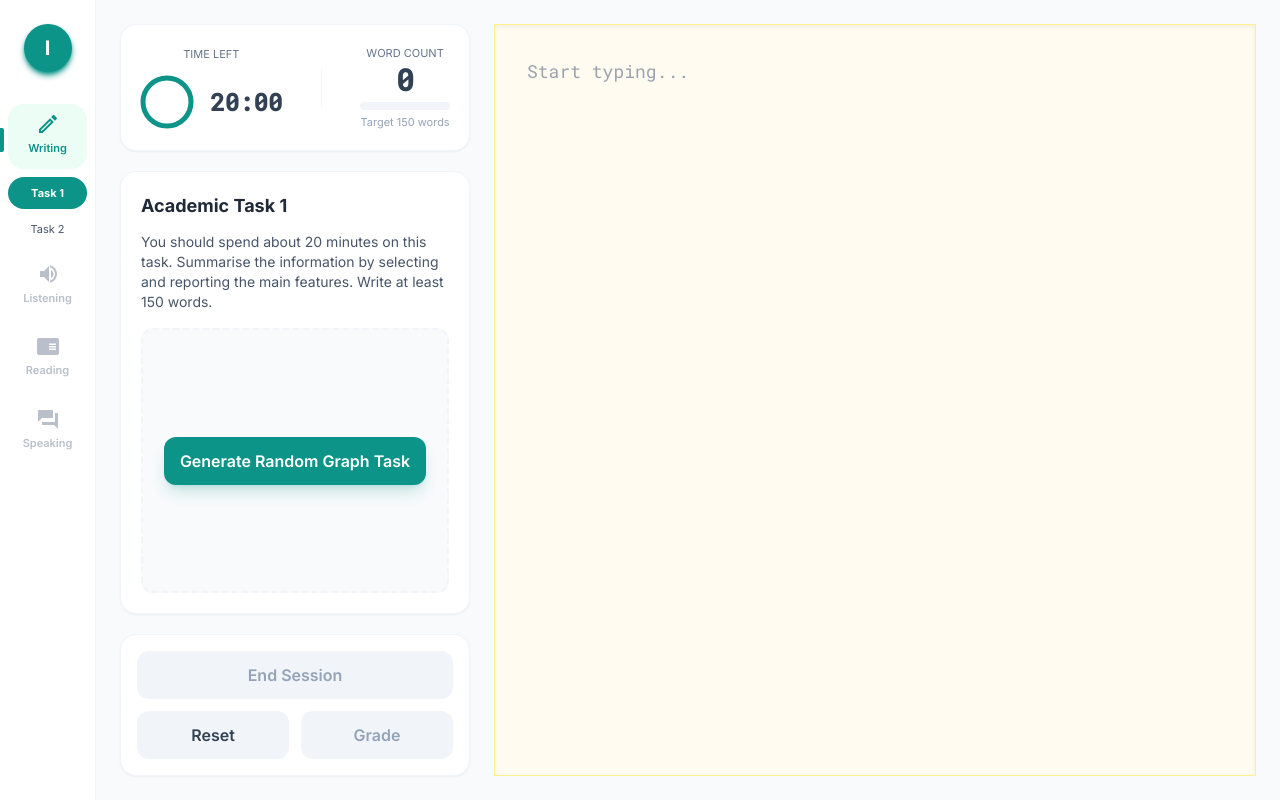
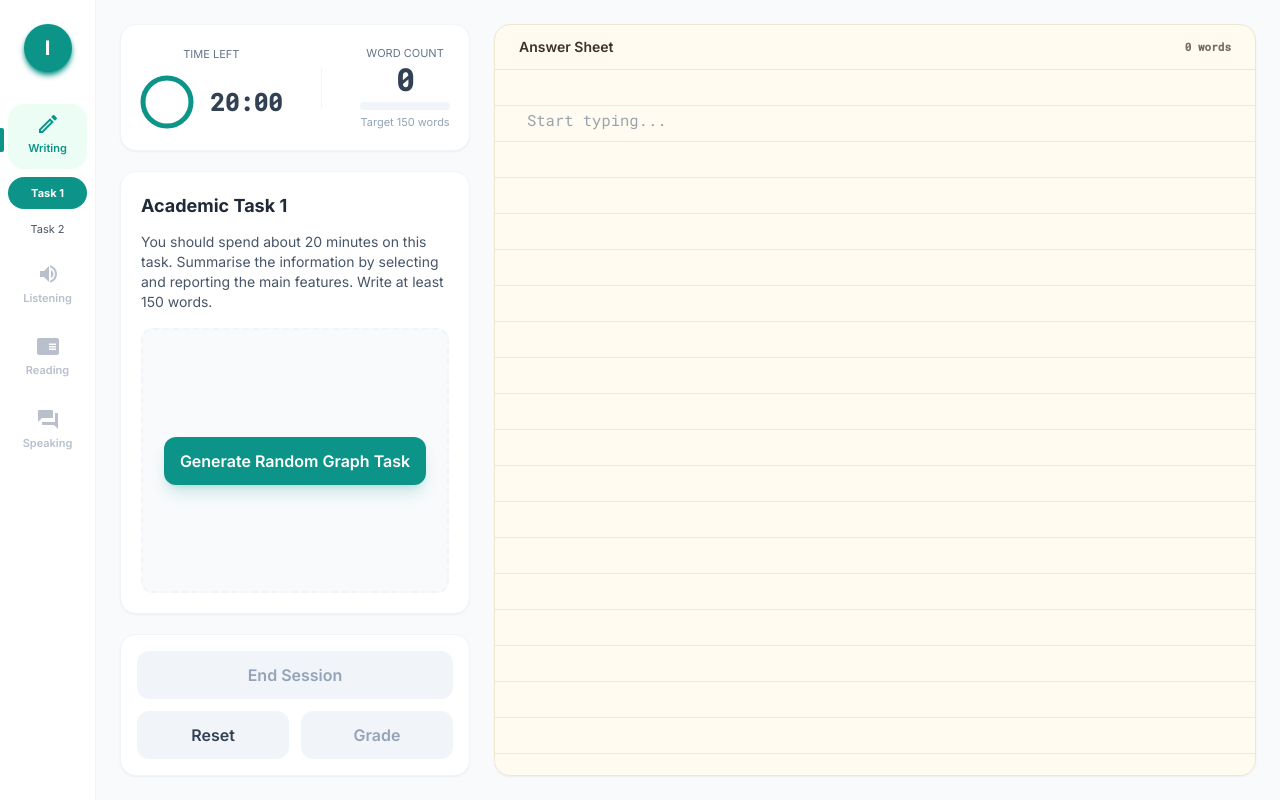
Before and after one commit to raulito1500/ielts-simulator, a React (Create React App) app: page / in a window 1280 px wide. Built offline with nearby package versions, Linux system fonts and the light colour scheme; no server answers.

Commit message:
feature: AnswerSheet created and improved

```diff
--- a/src/components/modals/FeedbackModal.jsx
+++ b/src/components/modals/FeedbackModal.jsx
@@ -8,28 +8,28 @@ const FeedbackModal = ({ score, onClose, overallScore }) => {
     const criteria = Object.keys(score);
     return (
         <div className="fixed inset-0 bg-black bg-opacity-50 flex items-center justify-center z-50" onClick={onClose}>
-            <div className="bg-white rounded-xl shadow-2xl w-full max-w-2xl p-8 m-4" onClick={(e) => e.stopPropagation()}>
-                <div className="flex justify-between items-center mb-6">
-                    <h2 className="text-2xl font-bold text-gray-800">Your Detailed Feedback</h2>
-                    <button onClick={onClose} className="text-gray-500 hover:text-gray-800 text-3xl">&times;</button>
+            <div className="bg-white rounded-2xl shadow-2xl w-full max-w-2xl p-0 m-0" onClick={(e) => e.stopPropagation()}>
+                <div className="flex justify-between items-center border-b border-slate-200 p-6 pb-4 m-0">
+                    <h2 className="text-xl font-bold text-gray-800">Your Detailed Feedback</h2>
+                    <button onClick={onClose} className="text-slate-400 size-8 rounded-lg grid content-center hover:bg-slate-50 text-2xl">&times;</button>
                 </div>
-                <div className="text-center bg-primary-50 p-4 rounded-lg mb-6">
-                    <p className="text-lg text-primary-800">Overall Estimated Band Score</p>
-                    <p className="text-5xl font-bold text-primary-600">{overallScore}</p>
+                <div className="text-center bg-primary-50 m-6 p-4 rounded-xl border-primary-100 border mb-6">
+                    <p className="text-sm text-slate-500">Overall Estimated Band Score</p>
+                    <p className="text-5xl font-roboto-mono font-bold text-primary-600">{overallScore}</p>
                 </div>
-                <div className="space-y-3">
+                <div className="m-6 space-y-3">
                     {criteria.map((criterion, index) => (
-                        <div key={criterion} className="border border-gray-200 rounded-lg overflow-hidden">
-                            <button onClick={() => toggleAccordion(index)} className="w-full flex justify-between items-center p-4 bg-gray-50 hover:bg-gray-100 focus:outline-none">
-                                <span className="font-semibold text-gray-700">{criterion.replace(/([A-Z])/g, ' $1').trim()}</span>
+                        <div key={criterion} className="border border-slate-100 bg-slate-50 rounded-lg overflow-hidden">
+                            <button onClick={() => toggleAccordion(index)} className="w-full flex justify-between items-center p-4">
+                                <span className="font-semibold text-slate-900">{criterion.replace(/([A-Z])/g, ' $1').trim()}</span>
                                 <div className='flex items-center gap-4'>
-                                    <span className='font-bold text-lg text-primary-600'>{score[criterion].score.toFixed(1)}</span>
-                                    <ICONS.CHEVRON className={`w-6 h-6 text-gray-500 transition-transform duration-300 ${openAccordion === index ? 'rotate-180' : ''}`} />
+                                    <span className='font-bold font-roboto-mono text-lg text-primary-600'>{score[criterion].score.toFixed(1)}</span>
+                                    <ICONS.CHEVRON className={`w-6 h-6 text-slate-400 transition-transform duration-300 ${openAccordion === index ? 'rotate-180' : ''}`} />
                                 </div>
                             </button>
                             {openAccordion === index && (
-                                <div className="p-4 bg-white border-t border-gray-200">
-                                    <p className="text-gray-600 whitespace-pre-line">{score[criterion].observation}</p>
+                                <div className="p-4 pt-0">
+                                    <p className="text-slate-500 text-sm font-normal whitespace-pre-line">{score[criterion].observation}</p>
                                 </div>
                             )}
                         </div>
--- /dev/null
+++ b/src/components/writing/AnswerSheet.jsx
@@ -0,0 +1,36 @@
+import React, { forwardRef } from 'react';
+
+const AnswerSheet = forwardRef(({ value, onChange, onFocus, onBlur, readOnly, correctedHtml, wordCount, isFocused, placeholder = 'Start typing...' }, ref) => {
+    return (
+        <div className={`w-[62%] flex-grow flex flex-col rounded-2xl overflow-hidden bg-paper border shadow-sm transition-colors duration-200 ${isFocused ? 'border-primary-400 ring-2 ring-primary-100' : 'border-paper-edge'}`}>
+            <div className="flex items-center gap-2 px-6 py-3 border-b border-paper-edge">
+                <span className="font-semibold text-sm text-paper-text">Answer Sheet</span>
+                <span className="ml-auto font-roboto-mono text-xs font-semibold text-paper-text/70">
+                    {correctedHtml ? 'Corrected' : `${wordCount} words`}
+                </span>
+            </div>
+            <div
+                ref={ref}
+                className="flex-grow p-8 leading-9 font-roboto-mono text-paper-text text-[15.5px] overflow-y-auto bg-[repeating-linear-gradient(#fffbf0_0px,#fffbf0_35px,#efe9da_35px,#efe9da_36px)] bg-local"
+            >
+                {correctedHtml ? (
+                    <div className="graded-essay whitespace-pre-wrap" dangerouslySetInnerHTML={{ __html: correctedHtml }} />
+                ) : (
+                    <textarea
+                        value={value}
+                        onChange={onChange}
+                        onFocus={onFocus}
+                        onBlur={onBlur}
+                        readOnly={readOnly}
+                        className="w-full h-full bg-transparent border-none outline-none resize-none leading-9"
+                        placeholder={placeholder}
+                    />
+                )}
+            </div>
+        </div>
+    );
+});
+
+AnswerSheet.displayName = 'AnswerSheet';
+
+export default AnswerSheet;
--- a/src/components/writing/StatCard.jsx
+++ b/src/components/writing/StatCard.jsx
@@ -7,7 +7,7 @@ const StatCard = ({ hasScore, overallScore, onOpenFeedback, timeLeft, totalTime,
         <div className="bg-white py-5 rounded-2xl border border-slate-100 flex justify-around items-center text-center shadow-slate-90/4 shadow-sm">
             {hasScore ? (
                 <>
-                    <div className="w-full" onClick={onOpenFeedback}>
+                    <div className="w-full hover:cursor-pointer" onClick={onOpenFeedback}>
                         <p className="text-xs text-slate-500">Overall Estimated Band Score</p>
                         <p className="text-5xl font-bold text-primary-600">{overallScore}</p>
                         <p className="text-xs text-slate-400 mt-1">Click for detailed feedback</p>
--- a/src/modules/WritingTask1.jsx
+++ b/src/modules/WritingTask1.jsx
@@ -9,6 +9,7 @@ import FeedbackModal from '../components/modals/FeedbackModal';
 import ConfirmationModal from '../components/modals/ConfirmationModal';
 import ErrorModal from '../components/modals/ErrorModal';
 import StatCard from '../components/writing/StatCard';
+import AnswerSheet from '../components/writing/AnswerSheet';
 
 const WritingTask1 = ({ apiKey }) => {
     const [text, setText] = useState('');
@@ -25,6 +26,7 @@ const WritingTask1 = ({ apiKey }) => {
     const [showCopyMessage, setShowCopyMessage] = useState(false);
     const [showConfirmModal, setShowConfirmModal] = useState(false);
     const [errorMessage, setErrorMessage] = useState(null);
+    const [isFocused, setIsFocused] = useState(false);
 
     const writingSheetRef = useRef(null);
     const initialTimeSpent = useRef(0);
@@ -300,12 +302,17 @@ const WritingTask1 = ({ apiKey }) => {
                     )}
                 </div>
             </div>
-            <div className="w-[62%] flex-grow flex flex-col">
-                <div ref={writingSheetRef} className="bg-paper border border-yellow-200 shadow-inner flex-grow p-8 leading-relaxed font-roboto-mono text-neutral-900 text-lg overflow-y-auto">
-                    {correctedHtml ? <div className="whitespace-pre-wrap" dangerouslySetInnerHTML={{ __html: correctedHtml }}></div>
-                        : <textarea value={text} onChange={handleTextChange} readOnly={isTimeUp} className="w-full h-full bg-transparent border-none outline-none resize-none" placeholder="Start typing..." />}
-                </div>
-            </div>
+            <AnswerSheet
+                ref={writingSheetRef}
+                value={text}
+                onChange={handleTextChange}
+                onFocus={() => setIsFocused(true)}
+                onBlur={() => setIsFocused(false)}
+                readOnly={isTimeUp}
+                correctedHtml={correctedHtml}
+                wordCount={wordCount}
+                isFocused={isFocused}
+            />
             {isImageModalOpen && <ImageModal imageUrl={imageUrl} onClose={() => setIsImageModalOpen(false)} />}
             {isFeedbackModalOpen && <FeedbackModal score={score} onClose={() => setIsFeedbackModalOpen(false)} overallScore={calculateOverallScore()} />}
             {showConfirmModal && <ConfirmationModal onConfirm={handleEndSession} onCancel={() => setShowConfirmModal(false)} message="Are you sure you want to end the session?" />}
--- a/tailwind.config.js
+++ b/tailwind.config.js
@@ -19,7 +19,12 @@ module.exports = {
           900: '#134e4a',
           950: '#042f2e',
         },
-        paper: '#fffbf0',
+        paper: {
+          DEFAULT: '#fffbf0',
+          edge: '#efe7cf',
+          rule: '#efe9da',
+          text: '#3a3327',
+        },
       },
       fontFamily: {
         'roboto-mono': ['Roboto Mono', 'monospace'],
```
